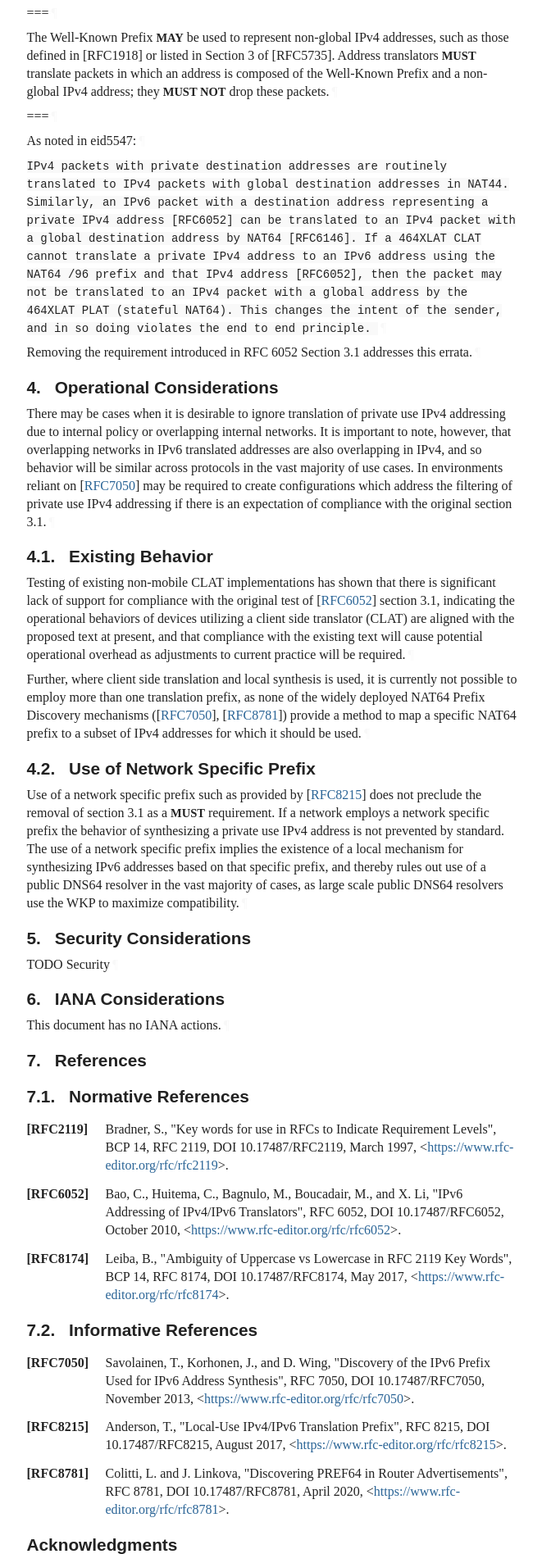
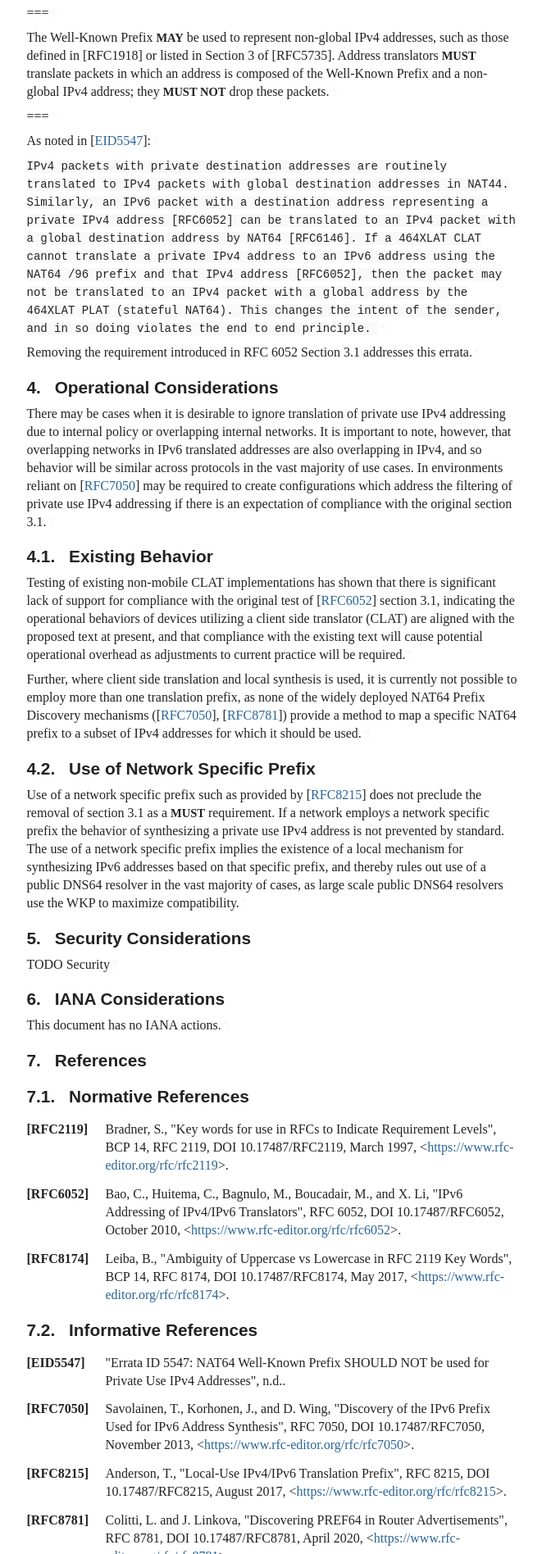
Before and after one commit to furry13/6052-update-wkp1918, a plain HTML site: page draft-ietf-v6ops-nat64-wkp-1918.html in a window 1280 px wide. Shown: the part 2052-3948 px from the top of the page at 82% size, without its empty margins (92-753 px from the left). Drawn offline with Linux system fonts and the light colour scheme; a web font is replaced by a local one.

Commit message:
Script updating gh-pages from 133abed. [ci skip]

```diff
--- a/draft-ietf-v6ops-nat64-wkp-1918.html
+++ b/draft-ietf-v6ops-nat64-wkp-1918.html
@@ -1258,7 +1258,7 @@ Address translators <span class="bcp14">MUST NOT</span> translate packets in whi
 <p id="section-3-8">The Well-Known Prefix <span class="bcp14">MAY</span> be used to represent non-global IPv4 addresses, such as those defined in [RFC1918] or listed in Section 3 of [RFC5735].
 Address translators <span class="bcp14">MUST</span> translate packets in which an address is composed of the Well-Known Prefix and a non- global IPv4 address; they <span class="bcp14">MUST NOT</span> drop these packets.<a href="#section-3-8" class="pilcrow">¶</a></p>
 <p id="section-3-9">===<a href="#section-3-9" class="pilcrow">¶</a></p>
-<p id="section-3-10">As noted in eid5547:<a href="#section-3-10" class="pilcrow">¶</a></p>
+<p id="section-3-10">As noted in <span>[<a href="#EID5547" class="cite xref">EID5547</a>]</span>:<a href="#section-3-10" class="pilcrow">¶</a></p>
 <p id="section-3-11"><code>
 IPv4 packets with private destination addresses are routinely translated to IPv4 packets with global destination addresses in NAT44.
 Similarly, an IPv6 packet with a destination address representing a private IPv4 address [RFC6052] can be translated to an IPv4 packet with a global destination address by NAT64 [RFC6146].
@@ -1340,6 +1340,10 @@ If a 464XLAT CLAT cannot translate a private IPv4 address to an IPv6 address usi
 <a href="#section-7.2" class="section-number selfRef">7.2. </a><a href="#name-informative-references" class="section-name selfRef">Informative References</a>
         </h3>
 <dl class="references">
+<dt id="EID5547">[EID5547]</dt>
+        <dd>
+<span class="refTitle">"Errata ID 5547: NAT64 Well-Known Prefix SHOULD NOT be used for Private Use IPv4 Addresses"</span>, <span>n.d.</span>. </dd>
+<dd class="break"></dd>
 <dt id="RFC7050">[RFC7050]</dt>
         <dd>
 <span class="refAuthor">Savolainen, T.</span>, <span class="refAuthor">Korhonen, J.</span>, and <span class="refAuthor">D. Wing</span>, <span class="refTitle">"Discovery of the IPv6 Prefix Used for IPv6 Address Synthesis"</span>, <span class="seriesInfo">RFC 7050</span>, <span class="seriesInfo">DOI 10.17487/RFC7050</span>, <time datetime="2013-11" class="refDate">November 2013</time>, <span>&lt;<a href="https://www.rfc-editor.org/rfc/rfc7050">https://www.rfc-editor.org/rfc/rfc7050</a>&gt;</span>. </dd>
```
Also changed, not shown: draft-ietf-v6ops-nat64-wkp-1918.txt.
